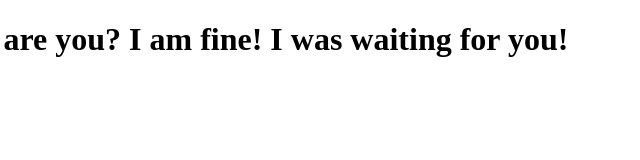
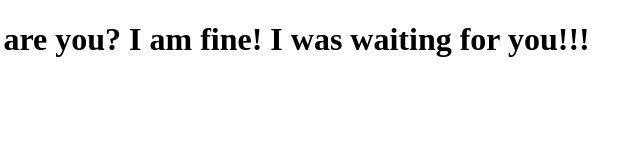
Before and after one commit to jnetven/coursera-test, a plain HTML site: page site/index.html in a window 1280 px wide. Shown: the full height of the page, 265-905 px from the left. Drawn offline with Linux system fonts and the light colour scheme.

Commit message:
Segundo Pequeño cambio en Primer HTML

```diff
--- a/site/index.html
+++ b/site/index.html
@@ -4,6 +4,6 @@
 	<title>Hello Coursera!</title>
 </head>
 <body>
-	<h1>Hi Coursera! How are you? I am fine! I was waiting for you!</h1>
+	<h1>Hi Coursera! How are you? I am fine! I was waiting for you!!!</h1>
 </body>
 </html>
```
